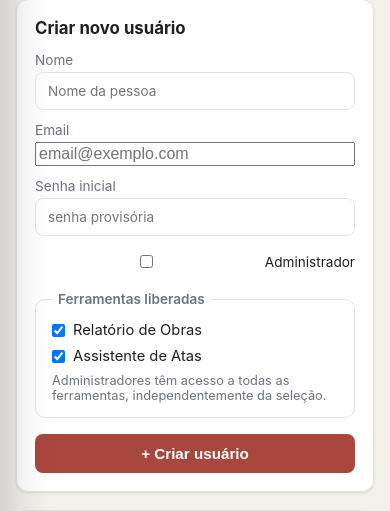
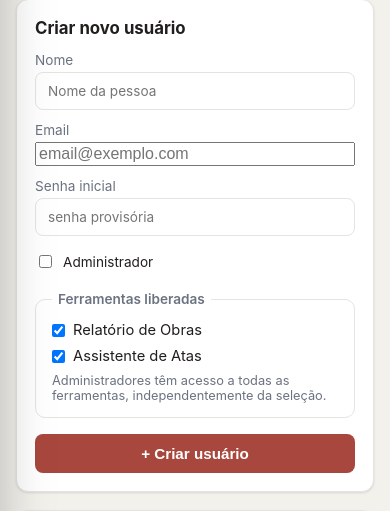
Before and after one commit to pedrogoesia/stewart, a Flask app: page /admin/usuarios in a window 390 px wide. Shown: the part 124-635 px from the top of the page. Run offline with Flask 3, Linux system fonts and the light colour scheme; a user stored in the database is signed in; data comes from the database, SQL or seed files in the repository; some libraries are stand-ins or nearby versions.

Commit message:
Corrige o checkbox Administrador no celular: a regra mobile de largura 100% do .field-row esticava o checkbox e empurrava o texto para a borda direita; agora exclui type=checkbox e o texto fica colado ao lado da caixinha

```diff
--- a/static/css/style.css
+++ b/static/css/style.css
@@ -337,7 +337,11 @@ body.arrastando { cursor: grabbing; user-select: none; }
 @media (max-width: 560px) {
   .page-head { flex-direction: column; }
   .field-row { flex-direction: column; align-items: stretch; }
-  .field-row label, .field-row input, .field-row select, .field-row .btn { width: 100%; }
+  /* :not([type=checkbox]): senão o checkbox estica e empurra o texto
+     ("Administrador") para a borda direita da tela. */
+  .field-row label, .field-row input:not([type=checkbox]),
+  .field-row select, .field-row .btn { width: 100%; }
+  .check-inline { justify-content: flex-start; }
   .brand-text { font-size: .95rem; }
 }
 
```
